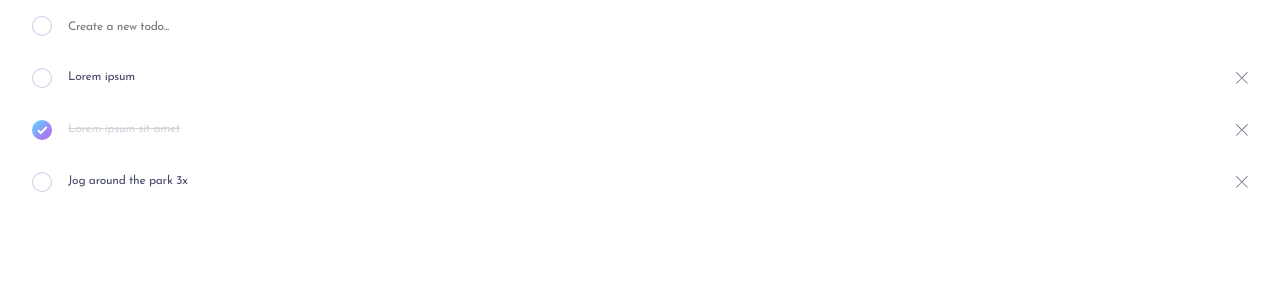
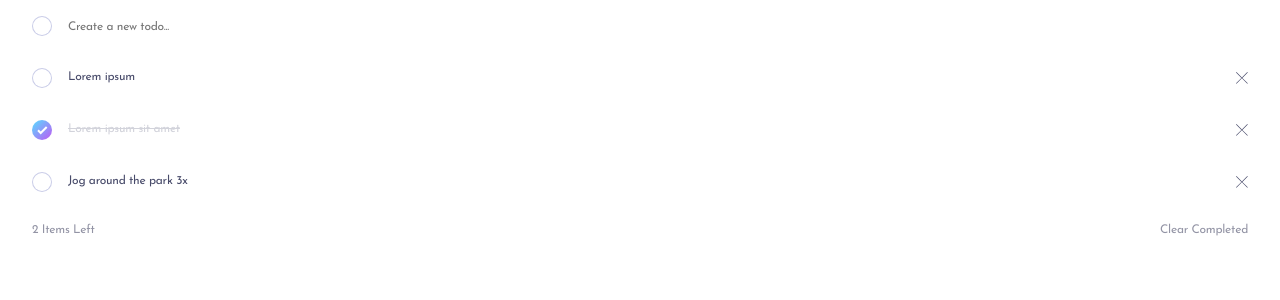
Before and after one commit to emretantu/todo-list-react, a React (Vite) app: page / in a window 1280 px wide. Shown: the top 300 px of the page. Built offline with nearby package versions, Linux system fonts and the light colour scheme.

Commit message:
Implement ListFooter

```diff
--- /dev/null
+++ b/src/components/TodoList/ListFooter.jsx
@@ -0,0 +1,20 @@
+import styles from "./ListFooter.module.css";
+
+const ListFooter = ({ onClearCompleted, todos, children }) => {
+
+  const leftItemsCount = todos.reduce((acc, curr) => curr.isDone === false ? ++acc : acc, 0);
+
+  return (
+    <div className={styles.listFooter}>
+      <p>
+        {leftItemsCount} Items Left
+      </p>
+      {children}
+      <a className={styles.clearButton} onClick={onClearCompleted}>
+        Clear Completed
+      </a>
+    </div>
+  )
+}
+
+export default ListFooter
--- /dev/null
+++ b/src/components/TodoList/ListFooter.module.css
@@ -0,0 +1,22 @@
+.listFooter {
+  display: flex;
+  justify-content: space-between;
+  align-items: center;
+  padding: var(--spacing-200);
+
+  font-size: 0.75rem;
+  color: hsl(var(--footer-text-color));
+  cursor: default;
+}
+
+.clearButton {
+  cursor: pointer;
+}
+
+.clearButton:hover {
+  color: hsl(var(--footer-text-hover-color))
+}
+
+.clearButton:active {
+  color: hsl(var(--footer-text-active-color))
+}
--- a/src/components/TodoList/TodoList.jsx
+++ b/src/components/TodoList/TodoList.jsx
@@ -2,6 +2,7 @@ import { useState } from "react";
 import styles from "./TodoList.module.css"
 import List from "./List";
 import NewTodo from "./NewTodo";
+import ListFooter from "./ListFooter";
 
 const TodoList = () => {
 
@@ -28,13 +29,18 @@ const TodoList = () => {
     setTodos(prevTodos => prevTodos.filter((_, index) => index !== id));
   }
 
+  const handleClearCompleted = () => {
+    setTodos(prevTodos => prevTodos.filter(todo => todo.isDone === false))
+  }
+
   return (
     <article className={styles.todoList}>
       <section className={styles.newTodoContainer}>
         <NewTodo onAddTodo={handleAddTodo} />
       </section>
-      <section className={styles.todoListContainer}>
+      <section className={styles.listContainer}>
         <List todos={todos} onCheckClick={handleCheckClick} onDeleteClick={handleDeleteClick} />
+        <ListFooter onClearCompleted={handleClearCompleted} todos={todos} />
       </section>
     </article>
   )
--- a/src/index.css
+++ b/src/index.css
@@ -123,4 +123,8 @@ body {
   --text-color: var(--clr-navy-850);
   --checked-text-color: var(--clr-gray-300);
   --unchecked-checkbox-color: var(--clr-purple-300);
+
+  --footer-text-color: var(--clr-gray-600);
+  --footer-text-hover-color: var(--clr-navy-850);
+  --footer-text-active-color: var(--clr-blue-500);
 }
```
